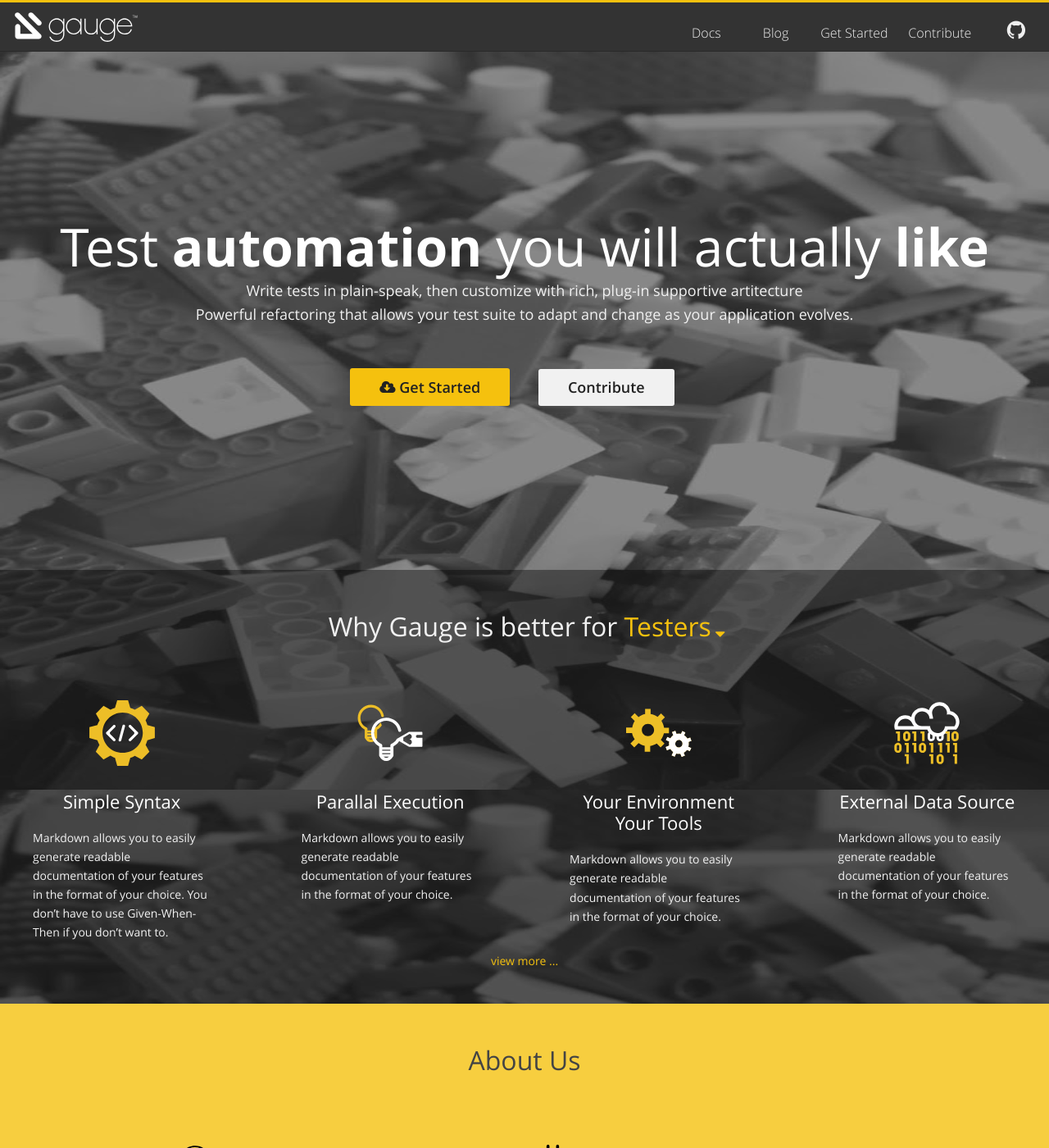
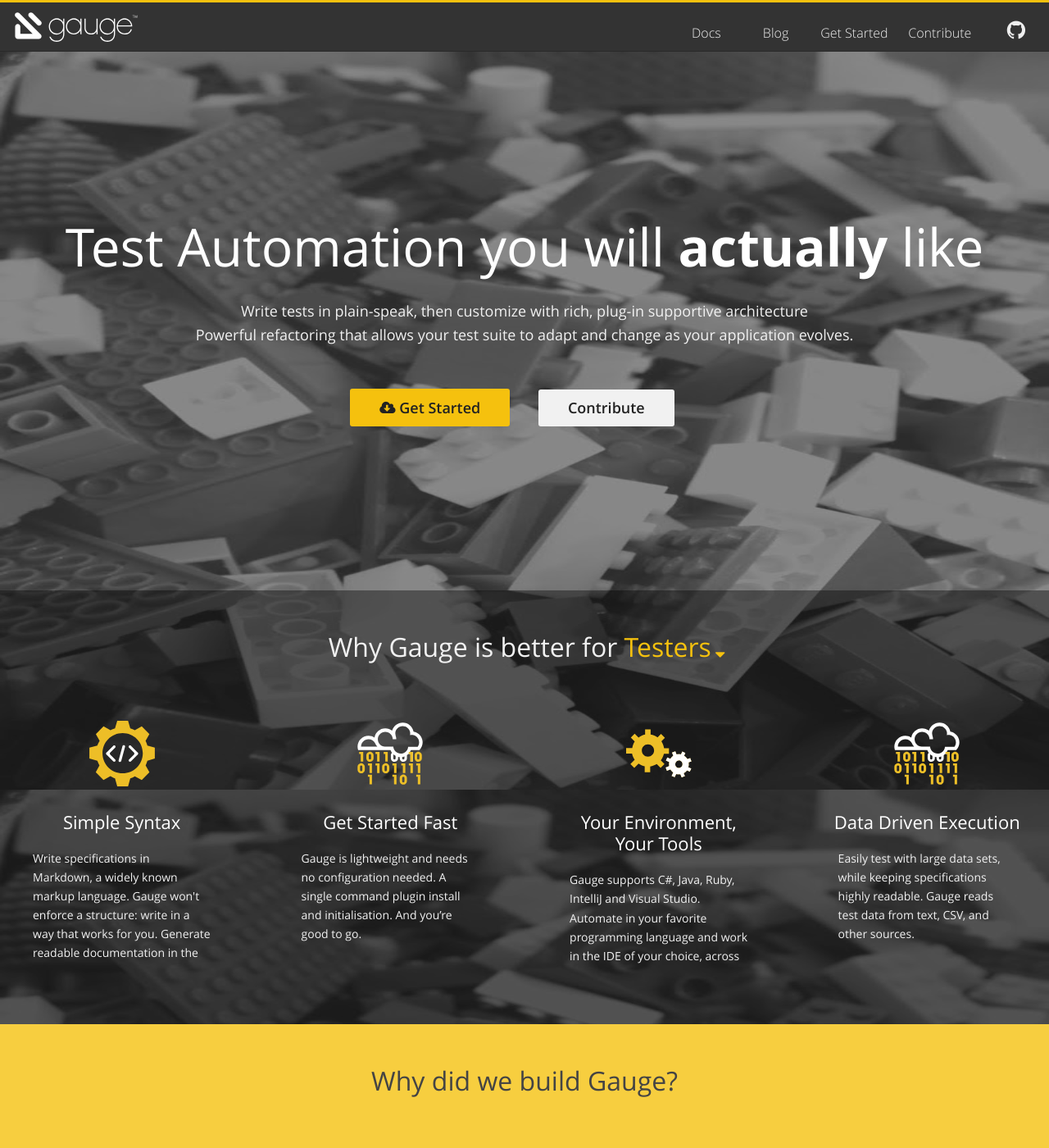
Before and after one commit to getgauge/getgauge.github.io, a Jekyll site: the page new/index.html, which Jekyll copies as it is, in a window 1280 px wide and 1400 px high. Shown: the whole window at 82% size. Built offline with Jekyll 4.4.1, drawn with Linux system fonts in a browser that asks for light colours; nearby versions of some CDN libraries; Markdown is read by kramdown in place of the engine named in the settings; some of the changed text lies outside the part shown.

Commit message:
Pushing new redesign

```diff
--- a/new/index.html
+++ b/new/index.html
@@ -75,13 +75,13 @@
         <section class='hero-banner'>
             <section class='hero-banner-content'>
                 <h1>
-            Test
-            <b>automation</b>
-            you will actually
-            <b>like</b>
+            Test Automation
+            you will
+            <b>actually</b>
+            like
           </h1>
                 <div class='subquote'>
-                    Write tests in plain-speak, then customize with rich, plug-in supportive artitecture
+                    Write tests in plain-speak, then customize with rich, plug-in supportive architecture
                     <br>Powerful refactoring that allows your test suite to adapt and change as your application evolves.</br>
                 </div>
                 <a class='button primary-button' href='./get-started/index.html'><i class="fa fa-cloud-download"></i> Get Started</a>
@@ -99,51 +99,47 @@
               </div>
               </span>
             </h2>
-                    <a class='more-features' href='./get-started/index.html'>view more ...</a>
-                    <ul class='feature-list qas'>
-                        <li class='simple-syntax wow animated fadeIn' data-wow-delay='.1s'>
+                    <ul class='feature-list qas animated fadeIn'>
+                        <li class='simple-syntax'>
                             <h3>Simple Syntax</h3>
-                            <div class='feature-desc'>Markdown allows you to easily generate readable documentation of your features in the format of your choice. You don’t have to use Given-When-Then if you don’t want to.</div>
+                            <div class='feature-desc'>Write specifications in Markdown, a widely known markup language. Gauge won't enforce a structure: write in a way that works for you. Generate readable documentation in the format of your choice.</div>
                         </li>
-                        <li class='parallal-exec wow animated fadeIn' data-wow-delay='.2s'>
-                            <h3>Parallal Execution</h3>
-                            <div class='feature-desc'>Markdown allows you to easily generate readable documentation of your features in the format of your choice.</div>
+                        <li class='start-fast'>
+                            <h3>Get Started Fast</h3>
+                            <div class='feature-desc'>Gauge is lightweight and needs no configuration needed. A single command plugin install and initialisation. And you’re good to go.</div>
                         </li>
-                        <li class='env-tools wow animated fadeIn' data-wow-delay='.3s'>
+                        <li class='env-tools'>
                             <h3>
-                  Your Environment
-                  <br>Your Tools</br>
+                  Your Environment, Your Tools
                 </h3>
-                            <div class='feature-desc'>Markdown allows you to easily generate readable documentation of your features in the format of your choice.</div>
+                            <div class='feature-desc'>Gauge supports C#, Java, Ruby, IntelliJ and Visual Studio. Automate in your favorite programming language and work in the IDE of your choice, across platforms.</div>
                         </li>
-                        <li class='ext-data-src wow animated fadeIn' data-wow-delay='.4s'>
-                            <h3>External Data Source</h3>
-                            <div class='feature-desc'>Markdown allows you to easily generate readable documentation of your features in the format of your choice.</div>
+                        <li class='ext-data-src'>
+                            <h3>Data Driven Execution</h3>
+                            <div class='feature-desc'>Easily test with large data sets, while keeping specifications highly readable. Gauge reads test data from text, CSV, and other sources.</div>
                         </li>
                     </ul>
                     <ul class='feature-list developers animated fadeIn'>
-                        <li class='simple-syntax'>
-                            <h3>Simple Syntax</h3>
-                            <div class='feature-desc'>Write specifications in Markdown, a plain text, widely used markup. Gauge won't enforce a format: write in the style that works for you.</div>
+                        <li class='test-is-prod'>
+                            <h3>
+                  Refactoring support
+                </h3>
+                            <div class='feature-desc'>Test suites need to be as DRY and as malleable as your production code. Gauge's robust refactoring propagates changes throughout the test suite, reducing duplication and evolving your tests with your application.</div>
+                        </li>
+                        <li class='ext-data-src'>
+                            <h3>Data Driven Execution</h3>
+                            <div class='feature-desc'>Easily test with large data sets, while keeping specifications highly readable. Gauge reads test data from text, CSV, and other sources.</div>
                         </li>
                         <li class='env-tools'>
                             <h3>
                   Your Environment
                   <br>Your Tools</br>
                 </h3>
-                            <div class='feature-desc'>You can easily write your own language or IDE plugin. Author plugins in Golang or any other popular programming language. Gauge's plugin-loving architecture helps you get the most out of it.</div>
+                            <div class='feature-desc'>Gauge supports Java, C#, Ruby, and IDE’s like IntelliJ and Visual Studio. Its plugin-loving architecture allows you to write your own plugins in Golang or any other language.</div>
                         </li>
-                        <li class='env-tools'>
+                        <li class='parallel-exec'>
                             <h3>
-                  Test code is
-                  <br>production code</br>
-                </h3>
-                            <div class='feature-desc'>Test suites need to be as DRY and as malleable as your production code. Gauge's robust refactoring support makes sure your suite evolve as your application does.</div>
-                        </li>
-                        <li class='parallal-exec'>
-                            <h3>
-                  Parallel execution
-                  <br>made easy</br>
+                  Easy Parallel Execution
                 </h3>
                             <div class='feature-desc'>Run your tests in parallel with a single command from the IDE or command line. It'll work exactly the same across all languages.</div>
                         </li>
@@ -151,35 +147,33 @@
                 </section>
             </section>
         </section>
-        <section class='visiongauge wow animated fadeIn' data-wow-delay='.3s'>
-            <h2>About Us</h2>
+        <section class='visiongauge'>
+            <h2>Why did we build Gauge?</h2>
             <div class='vision-wrapper'>
                 <ul>
                     <li>
                         <div class='vision-col icon-os'>
-                            We are a group of people who are passionate about
+                            We are passionate about
                             <strong>open source</strong> and
                             <strong>test automation.</strong>
                         </div>
                     </li>
                     <li>
                         <div class='vision-col icon-explevel'>
-                            We want to be the tool of choice for testers with
-                            <strong>varying levels</strong> of
-                            <strong>automation experience.</strong>
+                            We want to be the
+                            <strong>tool of choice for testers</strong> regardless of their automation experience.
                         </div>
                     </li>
                     <li>
                         <div class='vision-col icon-plugin'>
                             Building a community of people with varying preferences is important to us. And Gauge is built with a
-                            <strong>pluggable architecture</strong> that could nurture this vision.
+                            <strong>plugin supportive architecture</strong> that will nurture this vision and adapt to accommodate it.
                         </div>
                     </li>
                     <li>
                         <div class='vision-col icon-hardprob'>
-                            Now that we have been in this space for more than a decade, we love it, we want to stay and
-                            <strong>solve</strong> the
-                            <strong>harder problems.</strong>
+                            ThoughtWorks, creator of tools like Selenium and Twist, has been a key player in the automated testing ecosystem for more than a decade. We love it. We're
+                            <strong>here to stay</strong> and we want to get even better to solve the hardest problems.
                         </div>
                     </li>
                 </ul>
```
Also changed, not shown: new/get-started/index.html (+27 -19 lines), new/plugins/index.html (+40 -8 lines), new/assets/stylesheets/application.css.
